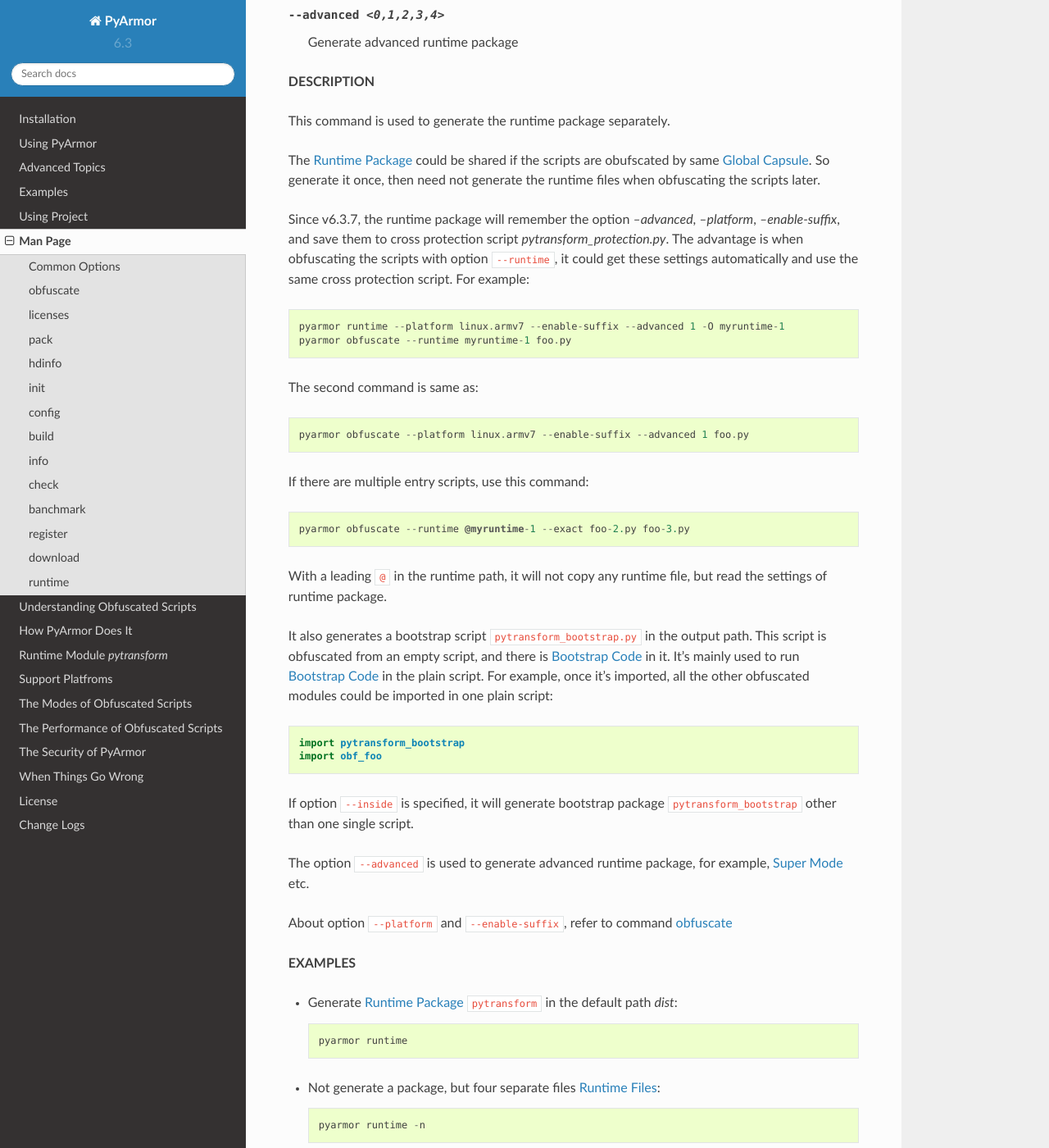
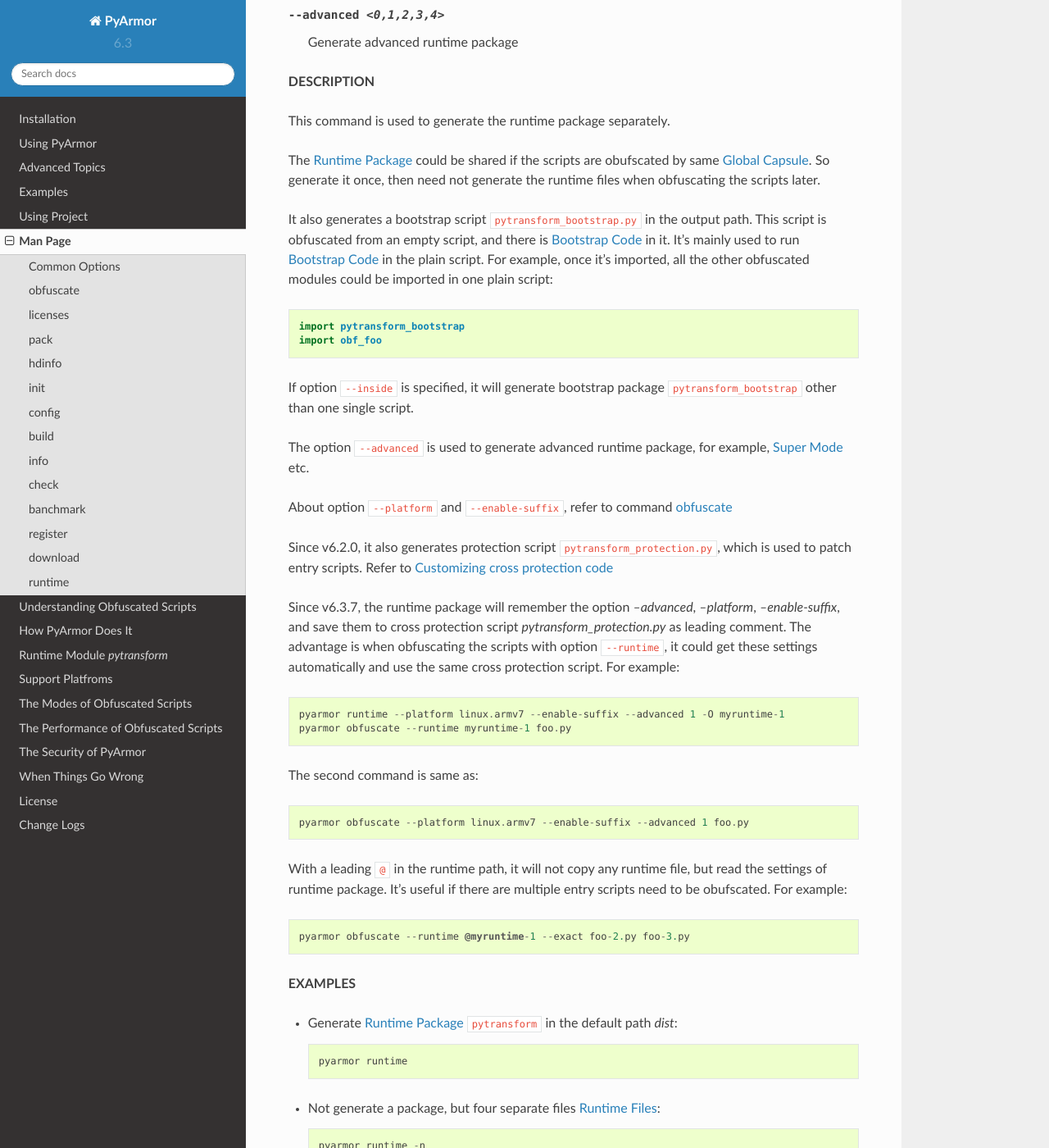
Before and after one commit to dashingsoft/pyarmor, a Sphinx documentation site: the page built from docs/man.rst, in a window 1280 px wide and 1400 px high, scrolled down 26023 px. Shown: the whole window at 82% size. Built offline with Sphinx 7.4.7 and the Read the Docs theme 2.0.0, drawn with Linux system fonts in a browser that asks for light colours; some of the changed lines change nothing that is shown.

Commit message:
Refine doc

```diff
--- a/docs/man.rst
+++ b/docs/man.rst
@@ -993,26 +993,6 @@
 :ref:`Global Capsule`. So generate it once, then need not generate the runtime
 files when obfuscating the scripts later.
 
-Since v6.3.7, the runtime package will remember the option `--advanced`,
-`--platform`, `--enable-suffix`, and save them to cross protection script
-`pytransform_protection.py`. The advantage is when obfuscating the scripts with
-option ``--runtime``, it could get these settings automatically and use the same
-cross protection script. For example::
-
-    pyarmor runtime --platform linux.armv7 --enable-suffix --advanced 1 -O myruntime-1
-    pyarmor obfuscate --runtime myruntime-1 foo.py
-
-The second command is same as::
-
-    pyarmor obfuscate --platform linux.armv7 --enable-suffix --advanced 1 foo.py
-
-If there are multiple entry scripts, use this command::
-
-    pyarmor obfuscate --runtime @myruntime-1 --exact foo-2.py foo-3.py
-
-With a leading ``@`` in the runtime path, it will not copy any runtime file, but
-read the settings of runtime package.
-
 It also generates a bootstrap script ``pytransform_bootstrap.py`` in the output
 path. This script is obfuscated from an empty script, and there is
 :ref:`bootstrap code` in it. It's mainly used to run :ref:`bootstrap code` in
@@ -1030,6 +1010,28 @@
 
 About option ``--platform`` and ``--enable-suffix``, refer to command
 `obfuscate`_
+
+Since v6.2.0, it also generates protection script ``pytransform_protection.py``,
+which is used to patch entry scripts. Refer to :ref:`Customizing cross protection code`
+
+Since v6.3.7, the runtime package will remember the option `--advanced`,
+`--platform`, `--enable-suffix`, and save them to cross protection script
+`pytransform_protection.py` as leading comment. The advantage is when
+obfuscating the scripts with option ``--runtime``, it could get these settings
+automatically and use the same cross protection script. For example::
+
+    pyarmor runtime --platform linux.armv7 --enable-suffix --advanced 1 -O myruntime-1
+    pyarmor obfuscate --runtime myruntime-1 foo.py
+
+The second command is same as::
+
+    pyarmor obfuscate --platform linux.armv7 --enable-suffix --advanced 1 foo.py
+
+With a leading ``@`` in the runtime path, it will not copy any runtime file, but
+read the settings of runtime package. It's useful if there are multiple entry
+scripts need to be obufscated. For example::
+
+    pyarmor obfuscate --runtime @myruntime-1 --exact foo-2.py foo-3.py
 
 **EXAMPLES**
 
```
